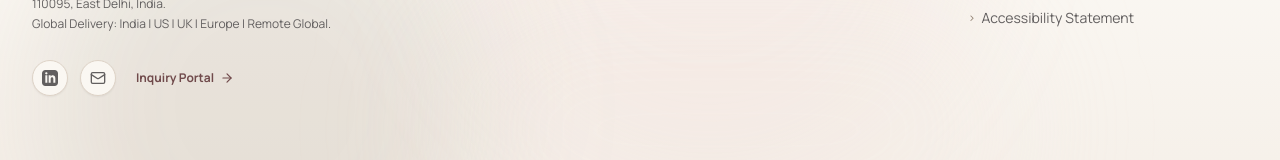
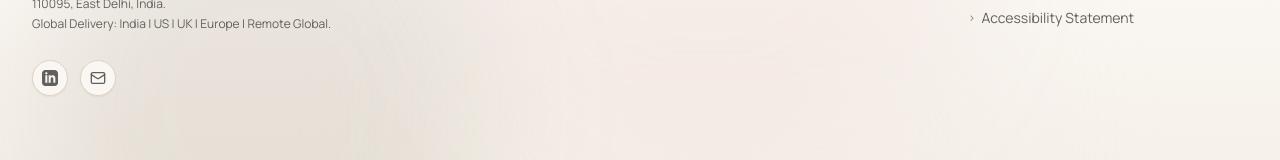
Before and after one commit to operations2003/tasknera, a Next.js app: page /about in a window 1280 px wide. Shown: the part 4317-4477 px from the top of the page. Built offline with nearby package versions, Linux system fonts and the light colour scheme; no server answers.

Commit message:
feat: add Footer component with company links, solutions, and contact info

```diff
--- a/src/components/Footer.tsx
+++ b/src/components/Footer.tsx
@@ -1,7 +1,7 @@
 import React from 'react';
 import Link from 'next/link';
 import AppLogo from '@/components/ui/AppLogo';
-import { Mail, ArrowRight, ShieldCheck, Globe, CheckCircle2 } from 'lucide-react';
+import { Mail, ShieldCheck, Globe, CheckCircle2 } from 'lucide-react';
 
 const solutionsLinks = [
   { label: 'HR & People Operations', href: '/hr-workforce-solutions' },
@@ -101,13 +101,6 @@ export default function Footer() {
               >
                 <Mail className="w-4 h-4" />
               </a>
-              <Link
-                href="/contact"
-                className="inline-flex items-center gap-1.5 text-xs font-bold text-[#704A4B] hover:text-[#593A3B] hover:underline pl-2"
-              >
-                <span>Inquiry Portal</span>
-                <ArrowRight className="w-3.5 h-3.5" />
-              </Link>
             </div>
           </div>
 
```
